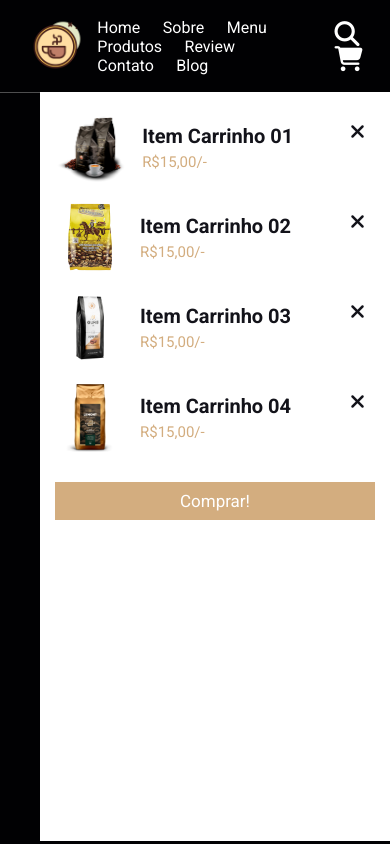
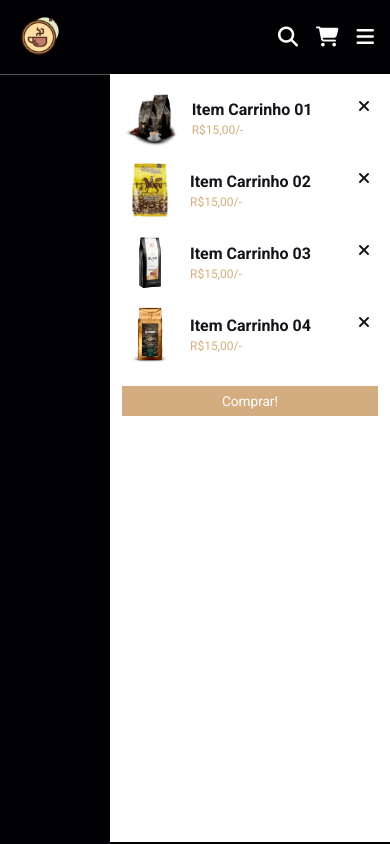
Before and after one commit to luis03felipe/cafeteria, a plain HTML site: page index.html in a window 390 px wide. Both pictures are taken after a click on the element 348 px from the left and 58 px from the top of the page. Drawn offline with Linux system fonts and the light colour scheme.

Commit message:
Finalizando header, aplicando responsividade e JS

```diff
--- a/css/style.css
+++ b/css/style.css
@@ -115,6 +115,10 @@ body {
   transform-origin: top;
 }
 
+.header .form-busca.active {
+  transform: scaleY(1);
+}
+
 .header .form-busca input {
   height: 100%;
   width: 100%;
@@ -138,11 +142,15 @@ body {
 .header .item-carrinho-container {
   position: absolute;
   top: 100%;
-  right: 0;
+  right: -100%;
   height: calc(100vh - 9.5rem);
   width: 35rem;
   background: #fff;
   padding: 0 1.5rem;
+}
+
+.header .item-carrinho-container.active {
+  right: 0;
 }
 
 .header .item-carrinho-container .item-carrinho {
@@ -185,3 +193,53 @@ body {
   width: 100%;
   text-align: center;
 }
+
+/*Media Querys*/
+
+@media (max-width: 991px) {
+  html {
+    font-size: 55%;
+  }
+
+  .header {
+    padding: 1.5rem 2rem;
+  }
+}
+
+@media (max-width: 768px) {
+  #menu-btn {
+    display: inline-block;
+  }
+
+  .header .navbar {
+    position: absolute;
+    top: 100%;
+    right: -100%;
+    background: #fff;
+    width: 30rem;
+    height: calc(100vh - 9.5rem);
+  }
+
+  .header .navbar.active {
+    right: 0;
+  }
+
+  .header .navbar a {
+    color: var(--black);
+    display: block;
+    margin: 1.5rem;
+    padding: 0.5rem;
+    font-size: 2rem;
+  }
+
+  .header .form-busca {
+    width: 90%;
+    right: 2rem;
+  }
+}
+
+@media (max-width: 450px) {
+  html {
+    font-size: 50%;
+  }
+}
--- a/js/scripts.js
+++ b/js/scripts.js
@@ -0,0 +1,29 @@
+let navbar = document.querySelector(".navbar")
+
+document.querySelector("#menu-btn").onclick = () => {
+  navbar.classList.toggle("active")
+  formBusca.classList.remove("active")
+  itemCarrinho.classList.remove("active")
+}
+
+let formBusca = document.querySelector(".form-busca")
+
+document.querySelector("#search-btn").onclick = () => {
+  formBusca.classList.toggle("active")
+  navbar.classList.remove("active")
+  itemCarrinho.classList.remove("active")
+}
+
+let itemCarrinho = document.querySelector(".item-carrinho-container")
+
+document.querySelector("#cart-btn").onclick = () => {
+  itemCarrinho.classList.toggle("active")
+  navbar.classList.remove("active")
+  formBusca.classList.remove("active")
+}
+
+window.onscroll = () => {
+  navbar.classList.remove("active")
+  formBusca.classList.remove("active")
+  itemCarrinho.classList.remove("active")
+}
```
Also changed, not shown: 1 other file.
